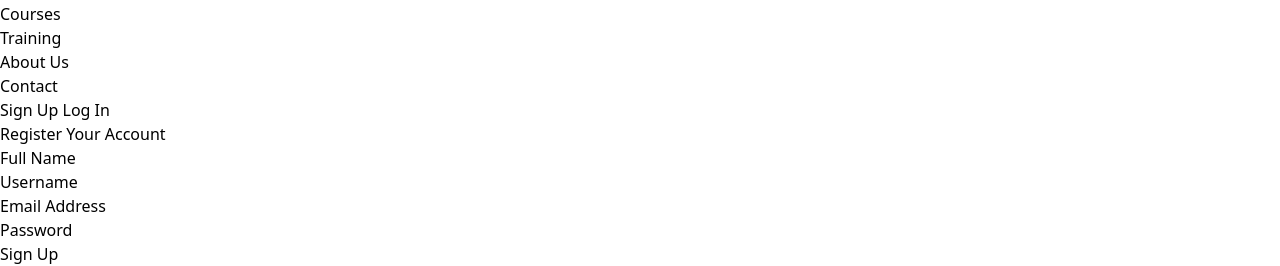
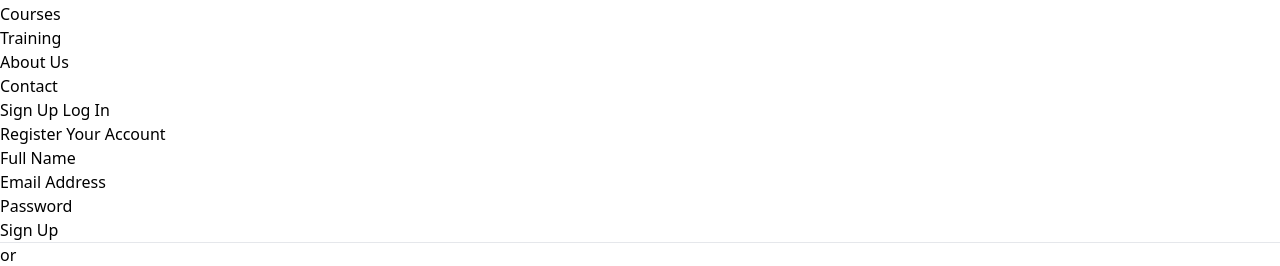
Before and after one commit to mson-wagz/Edu-Learn, a website with bundled scripts: page signup.html in a window 1280 px wide. Shown: the part 243-509 px from the top of the page. Built offline with nearby package versions, Linux system fonts and the light colour scheme; grey boxes are pictures that could not be loaded.

Commit message:
removed username

```diff
--- a/signup.html
+++ b/signup.html
@@ -35,10 +35,6 @@
                 <div>
                   <label for="name" class="block mb-1 font-medium">Full Name</label>
                   <input type="text" id="name" name="name" class="w-80 h-9 px-4 py-2 border rounded-md focus:outline-none focus:ring-2 focus:ring-[#6D54DE]" required>
-                </div>
-                <div>
-                  <label for="user-name" class="block mb-1 font-medium">Username</label>
-                  <input type="text" id="user-name" name="name" class="w-80 h-9 px-4 py-2 border rounded-md focus:outline-none focus:ring-2 focus:ring-[#6D54DE]" required>
                 </div>
                 <div>
                   <label for="email" class="block mb-1 font-medium">Email Address</label>
```
